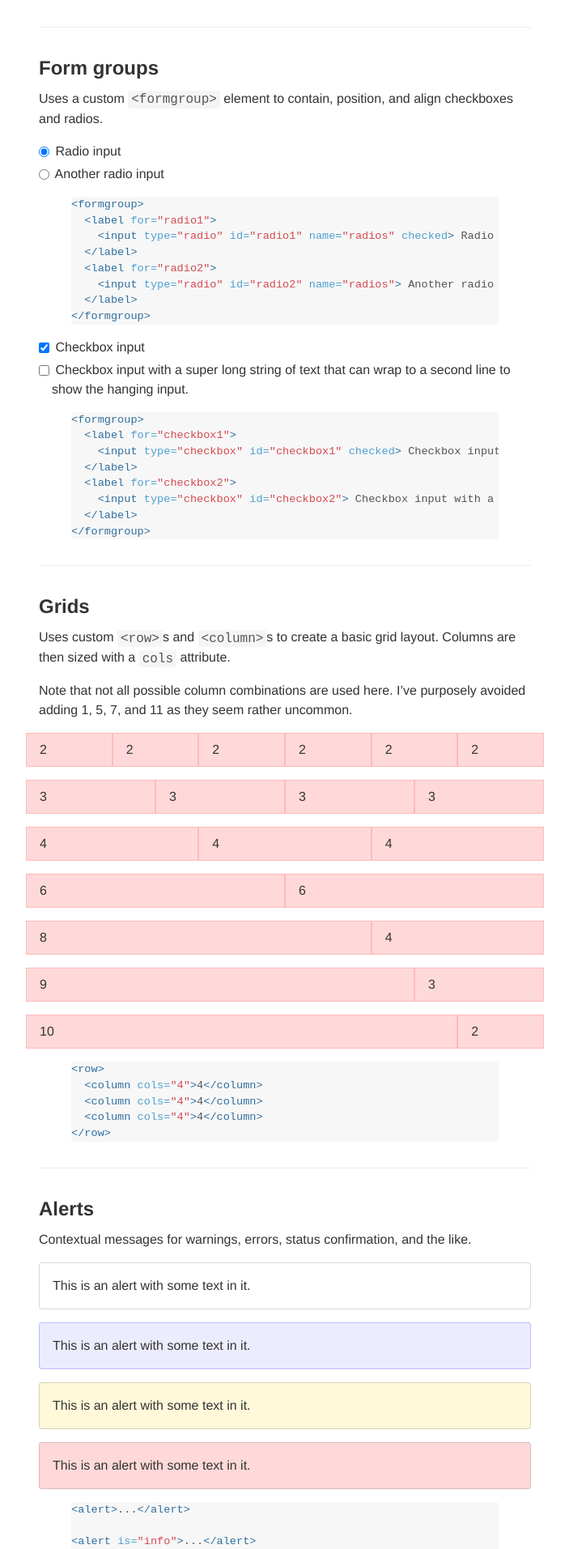
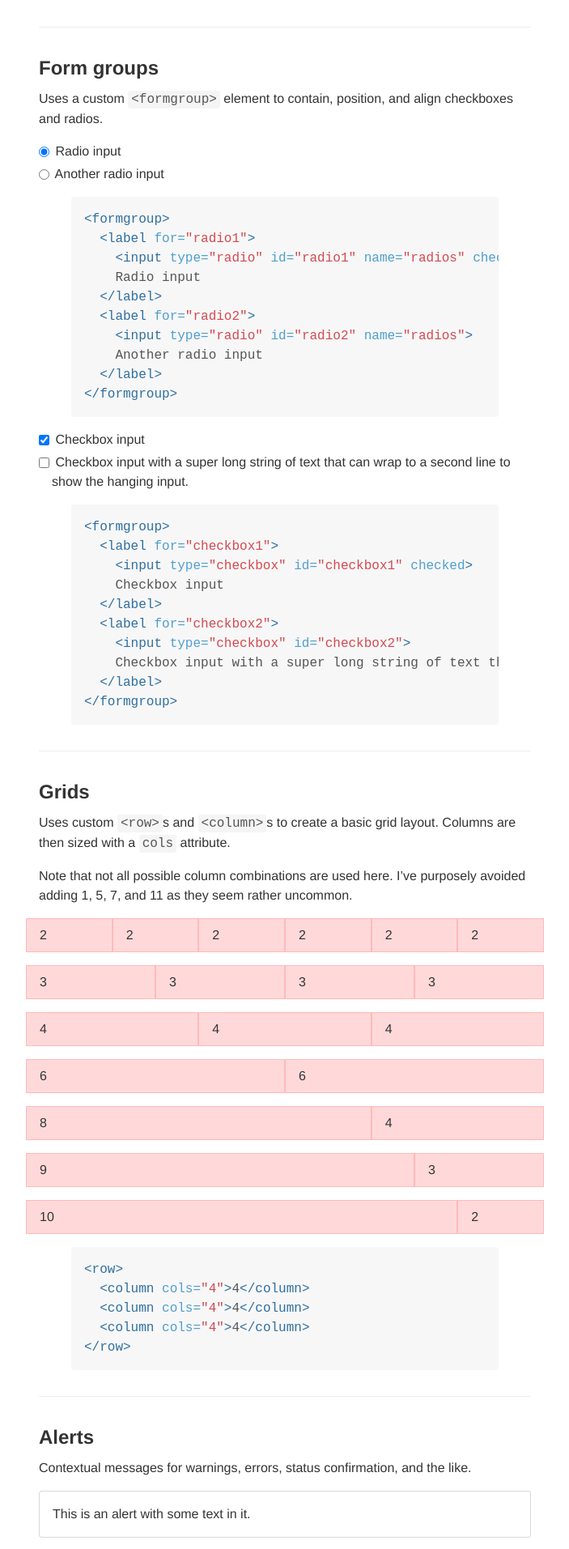
Before and after one commit to mdo/mdoml, a Jekyll site: the page built from index.md, in a window 1280 px wide. Shown: the part 1258-3171 px from the top of the page at 81% size, without its empty margins (288-991 px from the left). Built offline with Jekyll 4.4.1, drawn with Linux system fonts in a browser that asks for light colours.

Commit message:
try some things

```diff
--- a/_layouts/default.html
+++ b/_layouts/default.html
@@ -23,11 +23,5 @@
     <footer>
       Licensed under MIT. &copy; Mark Otto {{ site.time | date: '%Y' }}.
     </footer>
-
-    <script src="{{ site.baseurl }}/js/anchor.min.js"></script>
-    <script>
-      var selector = '.markdown-body h2, .markdown-body h3';
-      addAnchors(selector);
-    </script>
   </body>
 </html>
--- a/css/custom-elements.css
+++ b/css/custom-elements.css
@@ -200,9 +200,10 @@ dropdown {
   max-width: 14rem;
   padding-top: .25rem;
   padding-bottom: .25rem;
-  border: .0625rem solid rgba(0,0,0,.15);
+  margin-top: .25rem;
+  border: .0625rem solid rgba(0,0,0,.2);
   border-radius: .25rem;
-  box-shadow: 0 .375rem .75rem rgba(0,0,0,.15);
+  box-shadow: 0 .15rem .5rem rgba(0,0,0,.1);
 }
 
 dropdown > button {
--- a/css/syntax.css
+++ b/css/syntax.css
@@ -66,11 +66,16 @@
 
 /* From GitHub Markdown styles */
 pre > code {
+  display: inline;
+  max-width: initial;
   padding: 0;
   margin: 0;
+  overflow: initial;
   font-size: 100%;
+  line-height: inherit;
+  white-space: pre;
   word-break: normal;
-  white-space: pre;
+  word-wrap: normal;
   background: transparent;
   border: 0;
 }
@@ -81,10 +86,9 @@ pre > code {
 
 .highlight pre,
 pre {
-  padding: $margin;
+  padding: 1rem;
   overflow: auto;
-  font-size: 85%;
-  line-height: 1.45;
+  font-size: 1rem;
   background-color: #f7f7f7;
   border-radius: .25rem;
 }
@@ -97,15 +101,3 @@ pre {
 pre {
   word-wrap: normal;
 }
-
-pre code {
-  display: inline;
-  max-width: initial;
-  padding: 0;
-  margin: 0;
-  overflow: initial;
-  line-height: inherit;
-  word-wrap: normal;
-  background-color: transparent;
-  border: 0;
-}
--- a/index.md
+++ b/index.md
@@ -45,40 +45,48 @@ Uses a custom `<formgroup>` element to contain, position, and align checkboxes a
 
 <formgroup>
   <label for="radio1">
-    <input type="radio" id="radio1" name="radios" checked> Radio input
+    <input type="radio" id="radio1" name="radios" checked>
+    Radio input
   </label>
   <label for="radio2">
-    <input type="radio" id="radio2" name="radios"> Another radio input
+    <input type="radio" id="radio2" name="radios">
+    Another radio input
   </label>
 </formgroup>
 
 {% highlight html %}
 <formgroup>
   <label for="radio1">
-    <input type="radio" id="radio1" name="radios" checked> Radio input
+    <input type="radio" id="radio1" name="radios" checked>
+    Radio input
   </label>
   <label for="radio2">
-    <input type="radio" id="radio2" name="radios"> Another radio input
+    <input type="radio" id="radio2" name="radios">
+    Another radio input
   </label>
 </formgroup>
 {% endhighlight %}
 
 <formgroup>
   <label for="checkbox1">
-    <input type="checkbox" id="checkbox1" checked> Checkbox input
+    <input type="checkbox" id="checkbox1" checked>
+    Checkbox input
   </label>
   <label for="checkbox2">
-    <input type="checkbox" id="checkbox2"> Checkbox input with a super long string of text that can wrap to a second line to show the hanging input.
+    <input type="checkbox" id="checkbox2">
+    Checkbox input with a super long string of text that can wrap to a second line to show the hanging input.
   </label>
 </formgroup>
 
 {% highlight html %}
 <formgroup>
   <label for="checkbox1">
-    <input type="checkbox" id="checkbox1" checked> Checkbox input
+    <input type="checkbox" id="checkbox1" checked>
+    Checkbox input
   </label>
   <label for="checkbox2">
-    <input type="checkbox" id="checkbox2"> Checkbox input with a super long string of text that can wrap to a second line to show the hanging input.
+    <input type="checkbox" id="checkbox2">
+    Checkbox input with a super long string of text that can wrap to a second line to show the hanging input.
   </label>
 </formgroup>
 {% endhighlight %}
@@ -179,6 +187,7 @@ Contextual messages for warnings, errors, status confirmation, and the like.
 
 Contextual menus for buttons and more. Built with a custom `<dropdown>` element and several `<button>` elements as the dropdown actions.
 
+<div>
 <button type="button" id="dropdown-toggle" active>
   Dropdown button
 </button>
@@ -191,6 +200,7 @@ Contextual menus for buttons and more. Built with a custom `<dropdown>` element
   <hr>
   <button type="button">Inspect Element</button>
 </dropdown>
+</div>
 
 {% highlight html %}
 <button type="button" id="dropdown-toggle" active>
```
